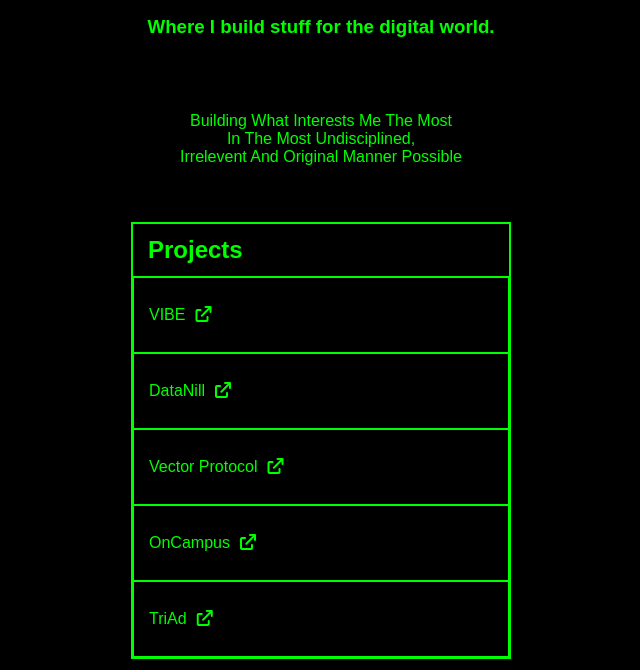
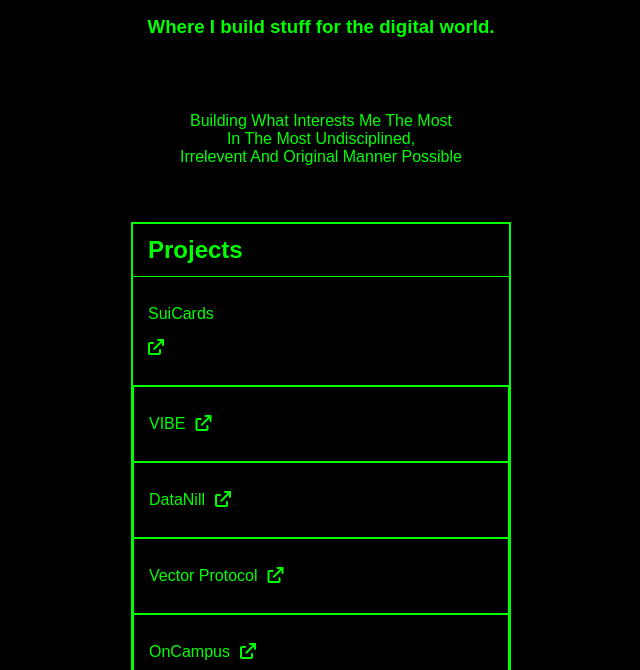
Before and after one commit to rizwanmoulvi/rizwanmoulvi.github.io, a plain HTML site: page index.html in a window 1280 px wide. Shown: the part 130-800 px from the top of the page, without its empty margins (319-959 px from the left). Drawn offline with Linux system fonts and the light colour scheme.

Commit message:
Update index.html

```diff
--- a/index.html
+++ b/index.html
@@ -23,6 +23,12 @@
                 </tr>
             </thead>
             <tbody>
+                <tr>
+                    <td style="display: flex: gap: 10px;">
+                        <p>SuiCards</p>
+                        <p id="icons"><a href="https://sui-cards.vercel.app/" target="_blank"><i class="fa-solid fa-arrow-up-right-from-square"></i></a></p>
+                    </td>
+                </tr>
                 <tr>
                     <td style="display: flex; gap: 10px;">
                         <p>VIBE</p>
```
